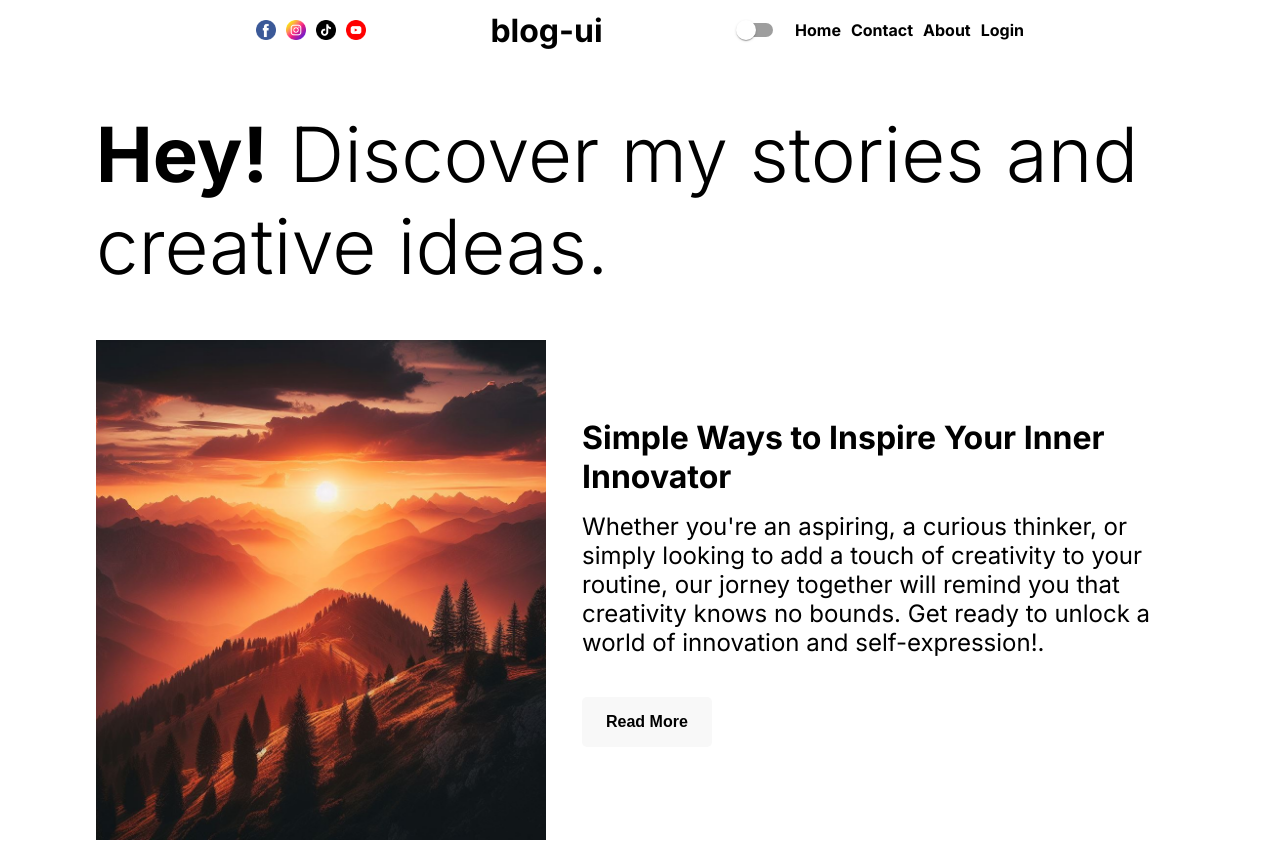
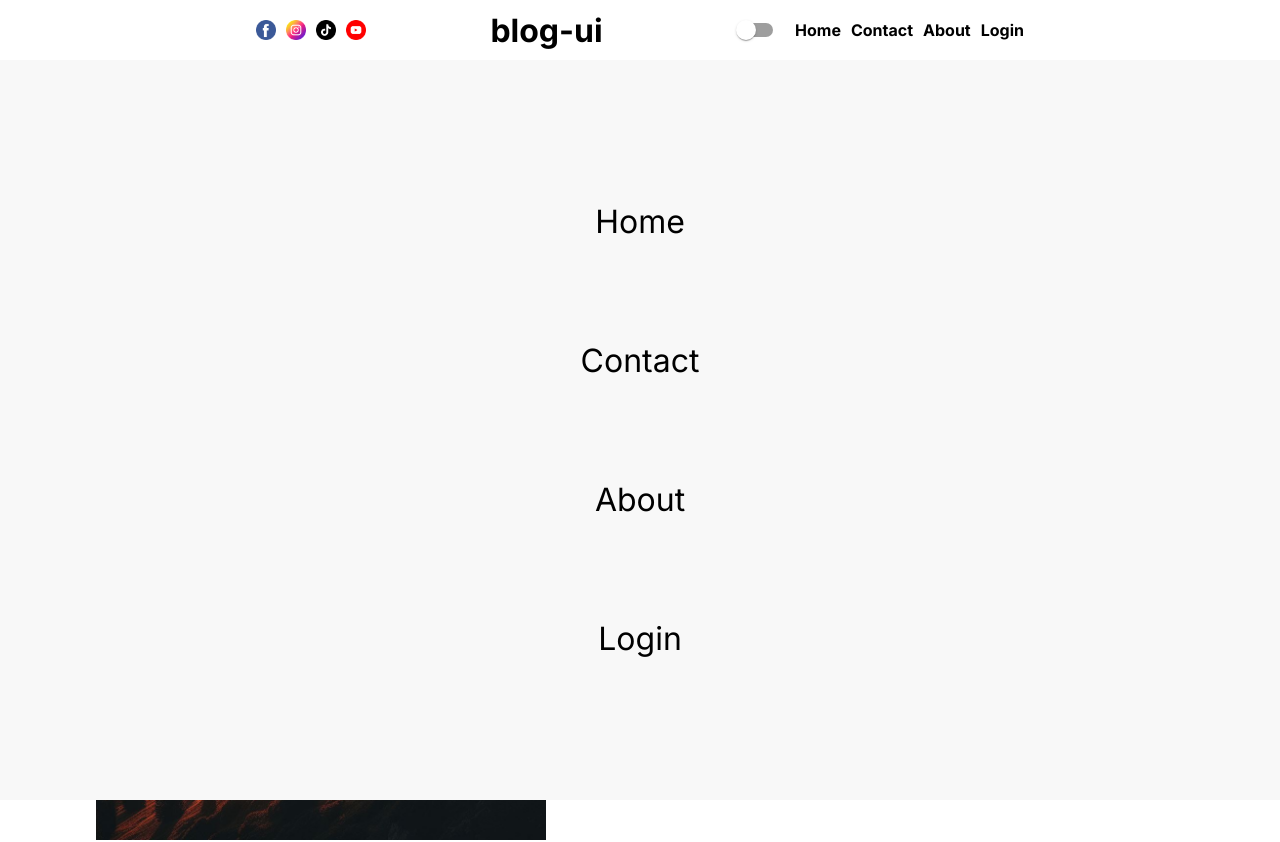
Before and after one commit to Jejugo/blog_ui, a Next.js app: page / in a window 1280 px wide. Shown: the top 842 px of the page. Built offline with nearby package versions, Linux system fonts and the light colour scheme.

Commit message:
fix/PB-17 Fixing useState

```diff
--- a/src/components/Navbar/index.jsx
+++ b/src/components/Navbar/index.jsx
@@ -40,16 +40,16 @@ export default function Navbar() {
   const { toggleTheme, theme } = useTheme()
   const { isAuthenticated } = useAuth()
   const pathname = usePathname()
-  const [isOpen, setOpen] = useState((prevstate) => !prevstate)
+  const [isOpen, setOpen] = useState(false)
 
   const isChecked = theme === "dark"
 
   const handleOpen = () => {
-    setOpen(!isOpen)
+    setOpen((prevstate) => !prevstate)
   }
 
   useEffect(() => {
-    setOpen(false)
+    setOpen((prevstate) => !prevstate)
   }, [pathname])
 
   return (
```
